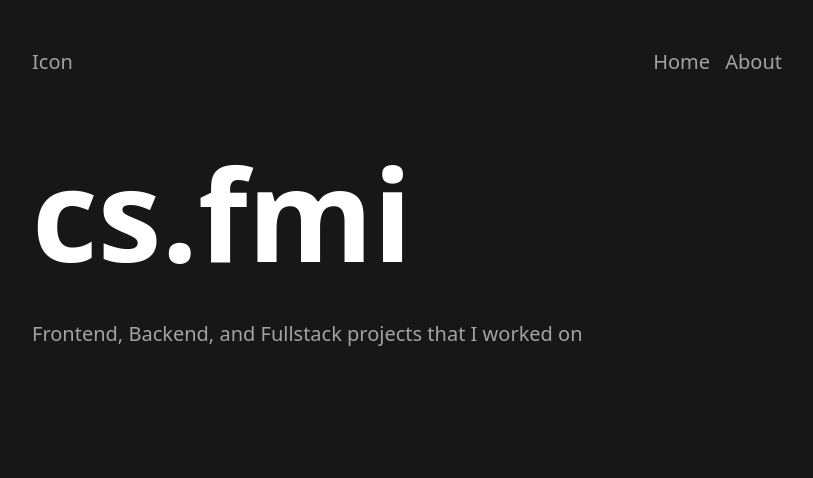
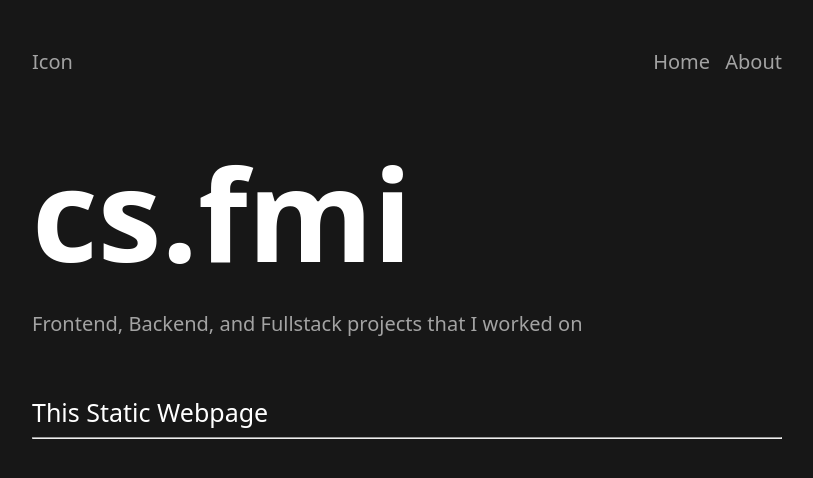
Before and after one commit to Alif-11/Roadmaps, a plain HTML site: page FS-Projects/CS_FYI_Clone/index.html in a window 1280 px wide. Shown: the whole page, without its empty margins (233-1046 px from the left). Drawn offline with Linux system fonts and the light colour scheme.

Commit message:
Began the webpage list - made first webpage text, colored it white, and added a horizontal divider below it

```diff
--- a/FS-Projects/CS_FYI_Clone/index.css
+++ b/FS-Projects/CS_FYI_Clone/index.css
@@ -23,8 +23,9 @@ body {
 }
 
 #homepage-subtitle {
-  margin-top: 20px;
+  margin-top: 10px;
   font-size: 20px;
+  margin-bottom: 58px;
 }
 
 .center-container {
@@ -39,3 +40,8 @@ body {
 .gray-color {
   color: rgb(163, 163, 163);
 }
+
+.webpage-listing {
+  color: rgb(255, 255, 255);
+  font-size: 25px;
+}
--- a/FS-Projects/CS_FYI_Clone/index.html
+++ b/FS-Projects/CS_FYI_Clone/index.html
@@ -16,9 +16,13 @@
     </div>
   </div>
 
-  <div id="homepage-title" class="center-container apple-font">cs.fmi</div>
+  <div id="homepage-title" class="center-container apple-font bright-white">cs.fmi</div>
   <div id="homepage-subtitle" class="center-container apple-font gray-color">
     Frontend, Backend, and Fullstack projects that I worked on
+  </div>
+  <div id="webpage-list" class="center-container">
+    <div class="apple-font webpage-listing">This Static Webpage</div>
+    <hr>
   </div>
 
 </body>
```
